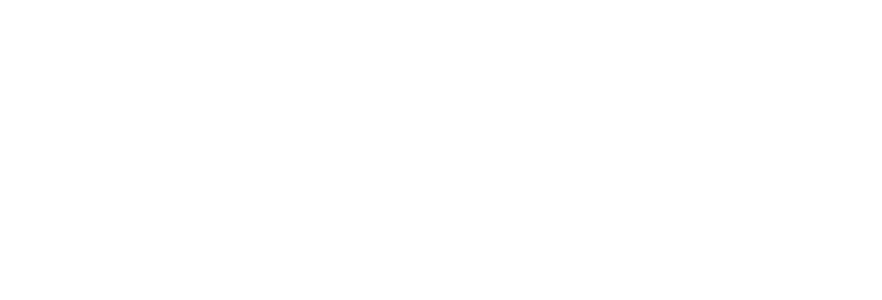
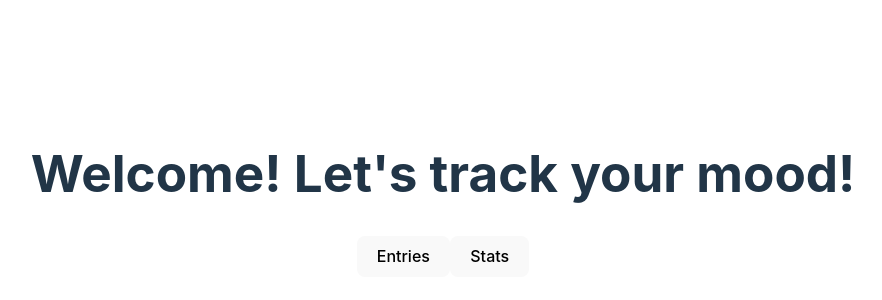
Before and after one commit to Dakkra/MNIEsMoodManager, a React (Vite) app in the folder moodtrackerweb/: page / in a window 1280 px wide. Shown: the part 206-506 px from the top of the page, without its empty margins (197-1079 px from the left). Built offline with nearby package versions, Linux system fonts and the light colour scheme.

Commit message:
Simple navigation

```diff
--- /dev/null
+++ b/moodtrackerweb/src/Button.tsx
@@ -0,0 +1,9 @@
+interface ButtonProps {
+    children: React.ReactNode;
+}
+
+const Button = (props: ButtonProps) => {
+    return <button>{props.children}</button>
+}
+
+export default Button;
--- a/moodtrackerweb/src/EntriesPage.tsx
+++ b/moodtrackerweb/src/EntriesPage.tsx
@@ -1,8 +1,12 @@
+import {Link} from "react-router-dom";
+import Button from "./Button.tsx";
 
 function EntriesPage() {
 
     return (
         <>
+            <Link to="/"><Button>Home</Button></Link>
+            <h1>Entries</h1>
         </>
     )
 }
--- a/moodtrackerweb/src/LandingPage.tsx
+++ b/moodtrackerweb/src/LandingPage.tsx
@@ -1,10 +1,15 @@
+import Button from "./Button.tsx";
+import {Link} from "react-router-dom";
 
 function LandingPage() {
 
-  return (
-    <>
-    </>
-  )
+    return (
+        <>
+            <h1>Welcome! Let's track your mood!</h1>
+            <Link to="/entries"><Button>Entries</Button></Link>
+            <Link to="/stats"><Button>Stats</Button></Link>
+        </>
+    )
 }
 
 export default LandingPage
--- a/moodtrackerweb/src/StatsPage.tsx
+++ b/moodtrackerweb/src/StatsPage.tsx
@@ -1,8 +1,12 @@
+import {Link} from "react-router-dom";
+import Button from "./Button.tsx";
 
 function StatsPage() {
 
     return (
         <>
+            <Link to="/"><Button>Home</Button></Link>
+            <h1>Statistics</h1>
         </>
     )
 }
```
